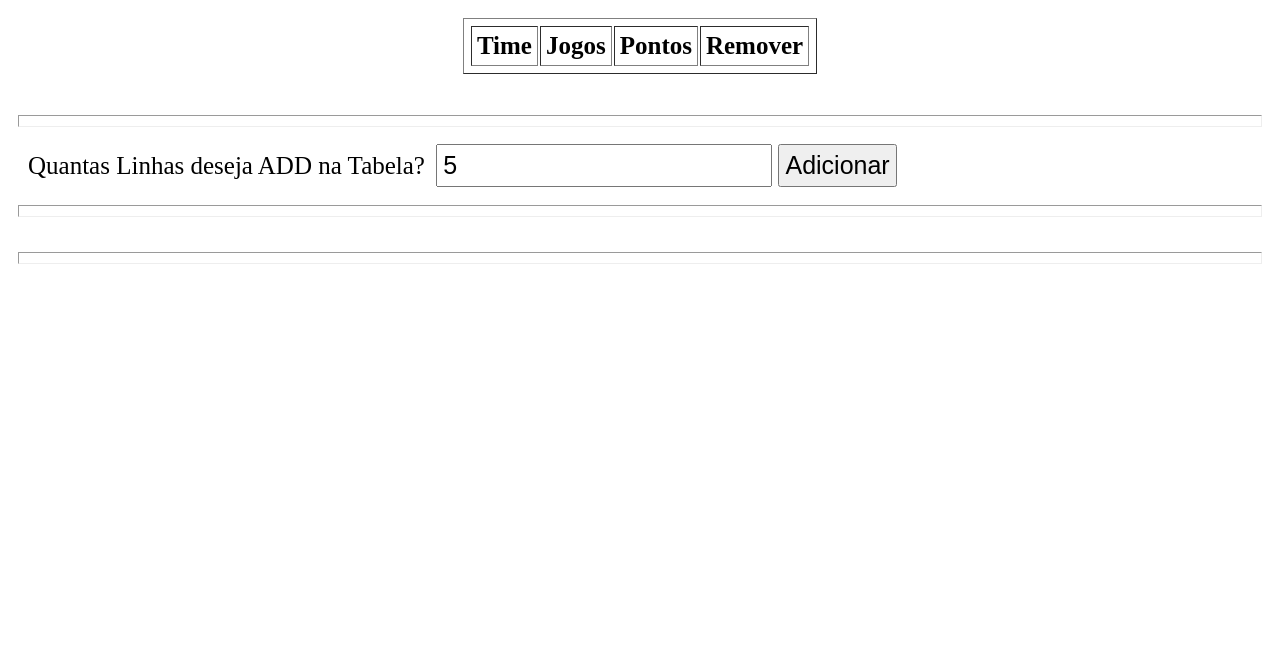
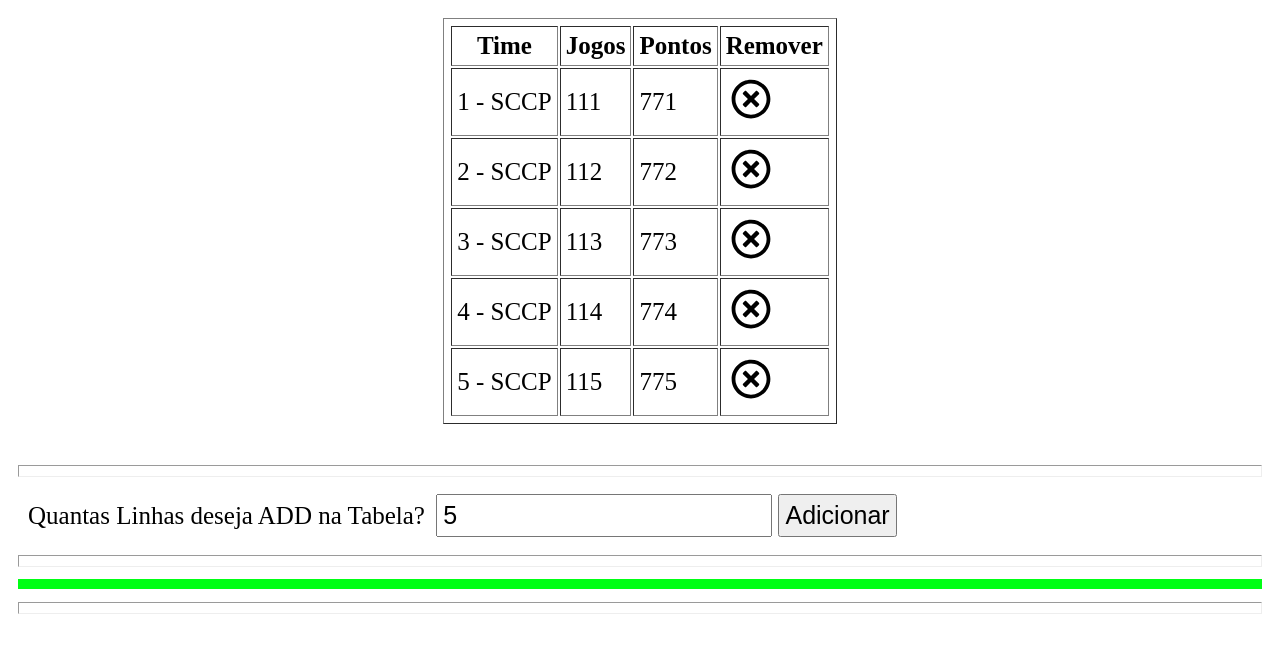
Before and after one commit to jacksonleal/Atividade04, a plain HTML site: page tabelaDinamicaJs/index.html in a window 1280 px wide. Both pictures are taken after typing "5" into the empty fields and a click on the button "Adicionar". Drawn offline with Linux system fonts and the light colour scheme.

Commit message:
tabela ok !

```diff
--- a/tabelaDinamicaJs/css/estilo.css
+++ b/tabelaDinamicaJs/css/estilo.css
@@ -6,3 +6,13 @@
 table{
     margin: 0 auto;
 }
+
+.alerta{
+    background-color: #fff;
+    color: cornsilk;
+}
+
+img{
+    margin: 0 auto;
+    width: 40px;
+}
--- a/tabelaDinamicaJs/index.html
+++ b/tabelaDinamicaJs/index.html
@@ -3,15 +3,14 @@
 
 <head>
     <meta charset="UTF-8">
-    <meta name="viewport" content="width=<device-width>, initial-scale=1.0">
+    <meta name="viewport" content="width=device-width, initial-scale=1.0">
     <meta http-equiv="X-UA-Compatible" content="ie=edge">
     <title>Document</title>
     <link rel="stylesheet" href="css/estilo.css">
-
 </head>
 
 <body>
-    <table border="1">
+    <table border="1" id="my_table">
         <thead>
             <tr>
                 <th>Time</th>
--- a/tabelaDinamicaJs/js/scritp.js
+++ b/tabelaDinamicaJs/js/scritp.js
@@ -2,8 +2,12 @@
 //let btn_acicionar = document.getElementById('add_linhas');
 let btn_acicionar = document.querySelector("#add_linhas");
 let campo_linhas = document.querySelector("input[name='qtd_linhas']");
+let corpo_tabela = document.querySelector("tbody");
+
+let cont = 0;
 
 //Objetos
+
 function adicionaLinhaNaTable(time, jogos, pontos, remover) {
     this.time = time;
     this.jogos = jogos;
@@ -17,6 +21,42 @@ function adicionaLinhaNaTable(time, jogos, pontos, remover) {
             "remover " + this.remover
         )
     };
+
+    this.criar_linha_tabela = function () {
+        //criar elementos
+        let i = 0;
+        for (i = 0; i < campo_linhas.value; i++) {
+
+            cont++;
+
+            let DOM_img = document.createElement("img");
+            DOM_img.src = "img/times-circle-regular.svg";
+
+            let linha = document.createElement("tr");
+            let campo_time = document.createElement("td");
+            let compo_jogos = document.createElement("td");
+            let compo_pontos = document.createElement("td");
+            let compo_remover = document.createElement("td");
+            //aplicar estilo se necessario
+            //criar nos
+            let texto_time = document.createTextNode(cont + " - " + "SCCP");
+            let texto_jogos = document.createTextNode("11" + cont);
+            let texto_pontos = document.createTextNode("77" + cont);
+            //vincular os nos aos elementos
+            campo_time.appendChild(texto_time);
+            compo_jogos.appendChild(texto_jogos);
+            compo_pontos.appendChild(texto_pontos);
+            compo_remover.appendChild(DOM_img);
+            linha.appendChild(campo_time);
+            linha.appendChild(compo_jogos);
+            linha.appendChild(compo_pontos);
+            linha.appendChild(compo_remover);
+            //vincular os elementos ao documento
+            corpo_tabela.appendChild(linha);
+        }
+
+    }
+
 };
 
 //Funções
@@ -27,16 +67,25 @@ function add_dados(event) {
 
     if (campo_digitado > 0) {
         nova_linha = new adicionaLinhaNaTable("Fiel ", "11 ", "22 ", "x ");
-        nova_linha.mostrar_dados();
+        nova_linha.criar_linha_tabela();
 
         document.querySelector(".alerta").textContent = "";
+        document.querySelector(".alerta").style.background = "rgb(0, 255, 21)";
     } else {
 
         document.querySelector(".alerta").textContent = "Valor Invalido!";
-
+        document.querySelector(".alerta").style.background = "rgb(255, 20, 20)";
     }
 
 };
 
+function SomeDeleteRowFunction() {
+    // event.target will be the input element.
+    let td = event.target.parentNode;
+    let tr = td.parentNode; // the row to be removed
+    tr.parentNode.removeChild(tr);
+}
+
 //Rotina Principal
 btn_acicionar.addEventListener('click', add_dados);
+corpo_tabela.addEventListener('click', SomeDeleteRowFunction);
```
Also changed, not shown: tabelaDinamicaJs/img/times-circle-regular.svg (added).
